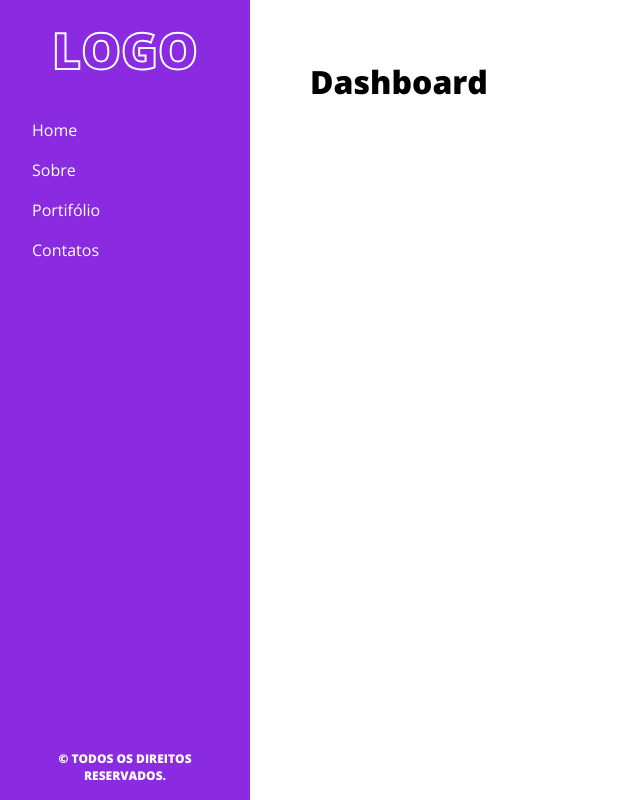
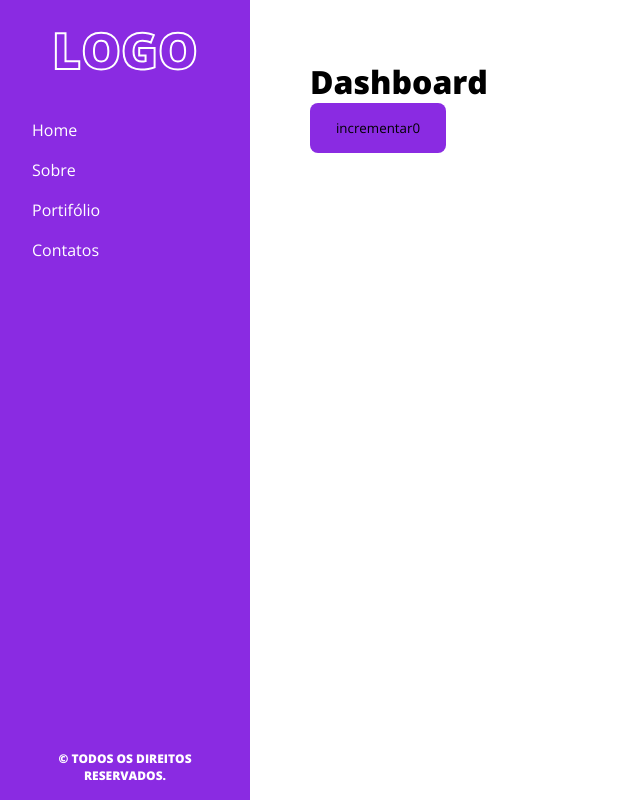
Before and after one commit to Clairtonlm/FS10-Modulo_React, a React (Create React App) app in the folder fs10-react-aula2-main/fs10-react-aula2-main/: page / in a window 1280 px wide. Shown: the whole page, without its empty margins (0-640 px from the left). Built offline with nearby package versions, Linux system fonts and the light colour scheme.

Commit message:
UseState para incrementar

```diff
--- a/fs10-react-aula2-main/fs10-react-aula2-main/src/App.css
+++ b/fs10-react-aula2-main/fs10-react-aula2-main/src/App.css
@@ -13,3 +13,10 @@ main{
   right: 0;
   padding: 60px;
 }
+button{
+  line-height: 50px;
+  padding: 0 26px;
+  background-color: blueviolet;
+  border-radius: 8px;
+  cursor: pointer;
+}
--- a/fs10-react-aula2-main/fs10-react-aula2-main/src/components/Dashboard/index.jsx
+++ b/fs10-react-aula2-main/fs10-react-aula2-main/src/components/Dashboard/index.jsx
@@ -1,10 +1,12 @@
-import React from 'react'
+import React, { useState } from 'react'
 
 const Dashboard = () => {
+    //aqui vai javaScript
+    const [contador, setContador] = useState(0)
     return(
         <>
             <h1>Dashboard</h1>
-
+            <button onClick={()=> setContador(contador +1)}>incrementar{contador}</button>
         </>
     );
 }
```
